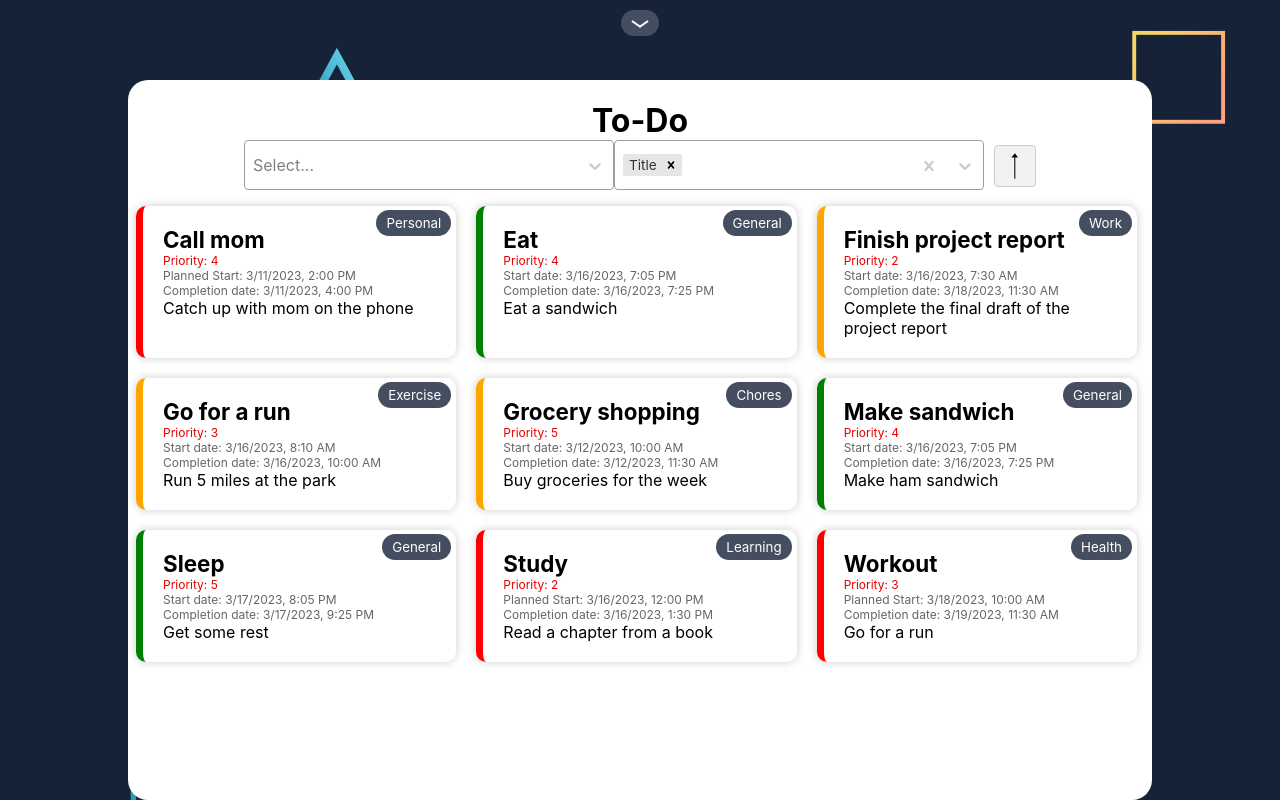
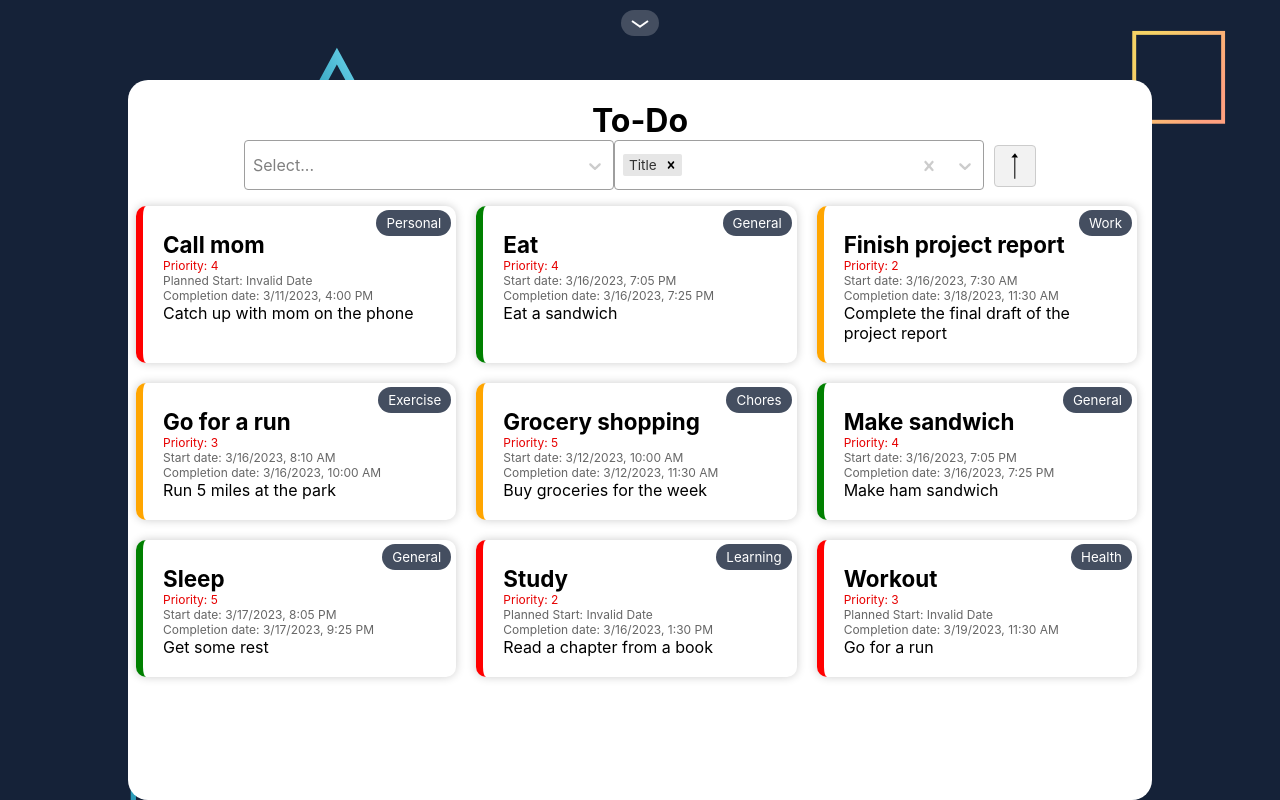
Before and after one commit to DanielGRasmussen/todo-fullstack, a React (Create React App) app: page / in a window 1280 px wide. Built offline with nearby package versions, Linux system fonts and the light colour scheme.

Commit message:
Added cleaning of user input and verification of user info. Also added a Notice that appears and closes with animations.

```diff
--- a/package.json
+++ b/package.json
@@ -6,6 +6,7 @@
 		"@testing-library/jest-dom": "^5.16.5",
 		"@testing-library/react": "^13.4.0",
 		"@testing-library/user-event": "^13.5.0",
+		"dompurify": "^3.0.1",
 		"normalize.css": "^8.0.1",
 		"react": "^18.2.0",
 		"react-dom": "^18.2.0",
--- a/src/ExternalServices.ts
+++ b/src/ExternalServices.ts
@@ -1,169 +1,295 @@
 import { ITodoData } from "./main/TodoList";
-import { sleep } from "./utils";
+import { cleanUserInput, sleep } from "./utils";
 
 let todos: ITodoData[] = [
 	{
 		id: "1",
 		created: new Date("15 March 2023 19:30 UTC").toISOString(),
-		proposedStartDate: new Date("16 March 2023 19:00 UTC").toISOString(),
+		proposedStartDate: cleanUserInput(
+			new Date("16 March 2023 19:00 UTC").toISOString()
+		),
 		actualStartDate: new Date("16 March 2023 19:05 UTC").toISOString(),
-		proposedEndDate: new Date("16 March 2023 19:30 UTC").toISOString(),
+		proposedEndDate: cleanUserInput(
+			new Date("16 March 2023 19:30 UTC").toISOString()
+		),
 		actualEndDate: new Date("16 March 2023 19:25 UTC").toISOString(),
-		title: "Eat",
-		description: "Eat a sandwich",
-		type: "General",
+		title: cleanUserInput("Eat"),
+		description: cleanUserInput("Eat a sandwich"),
+		type: cleanUserInput("General"),
 		subTasks: [
-			{ name: "", link: true, id: "19384" },
-			{ name: "Eat the sandwich", link: false, id: "" }
+			{
+				name: cleanUserInput(""),
+				link: true,
+				id: "19384"
+			},
+			{
+				name: cleanUserInput("Eat the sandwich"),
+				link: false,
+				id: ""
+			}
 		],
-		priority: "4",
+		priority: cleanUserInput("4"),
 		status: "complete",
 		lastUpdated: new Date("17 March 2023 19:25 UTC").toISOString()
 	},
 	{
 		id: "19384",
 		created: new Date("15 March 2023 19:30 UTC").toISOString(),
-		proposedStartDate: new Date("16 March 2023 19:00 UTC").toISOString(),
+		proposedStartDate: cleanUserInput(
+			new Date("16 March 2023 19:00 UTC").toISOString()
+		),
 		actualStartDate: new Date("16 March 2023 19:05 UTC").toISOString(),
-		proposedEndDate: new Date("16 March 2023 19:30 UTC").toISOString(),
+		proposedEndDate: cleanUserInput(
+			new Date("16 March 2023 19:30 UTC").toISOString()
+		),
 		actualEndDate: new Date("16 March 2023 19:25 UTC").toISOString(),
-		title: "Make sandwich",
-		description: "Make ham sandwich",
-		type: "General",
+		title: cleanUserInput("Make sandwich"),
+		description: cleanUserInput("Make ham sandwich"),
+		type: cleanUserInput("General"),
 		subTasks: [],
-		priority: "4",
+		priority: cleanUserInput("4"),
 		status: "complete",
 		lastUpdated: new Date("17 March 2023 19:25 UTC").toISOString()
 	},
 	{
 		id: "2",
 		created: new Date("16 March 2023 19:30 UTC").toISOString(),
-		proposedStartDate: new Date("17 March 2023 20:00 UTC").toISOString(),
+		proposedStartDate: cleanUserInput(
+			new Date("17 March 2023 20:00 UTC").toISOString()
+		),
 		actualStartDate: new Date("17 March 2023 20:05 UTC").toISOString(),
-		proposedEndDate: new Date("17 March 2023 21:30 UTC").toISOString(),
+		proposedEndDate: cleanUserInput(
+			new Date("17 March 2023 21:30 UTC").toISOString()
+		),
 		actualEndDate: new Date("17 March 2023 21:25 UTC").toISOString(),
-		title: "Sleep",
-		description: "Get some rest",
-		type: "General",
+		title: cleanUserInput("Sleep"),
+		description: cleanUserInput("Get some rest"),
+		type: cleanUserInput("General"),
 		subTasks: [
-			{ name: "Go to bed", link: false, id: "" },
-			{ name: "Wake up refreshed", link: false, id: "" }
+			{
+				name: cleanUserInput("Go to bed"),
+				link: false,
+				id: ""
+			},
+			{
+				name: cleanUserInput("Wake up refreshed"),
+				link: false,
+				id: ""
+			}
 		],
-		priority: "5",
+		priority: cleanUserInput("5"),
 		status: "complete",
 		lastUpdated: new Date("17 March 2023 21:25 UTC").toISOString()
 	},
 	{
 		id: "3",
 		created: new Date("17 March 2023 19:30 UTC").toISOString(),
-		proposedStartDate: new Date("18 March 2023 10:00 UTC").toISOString(),
+		proposedStartDate: cleanUserInput(
+			new Date("18 March 2023 10:00 UTC").toISOString()
+		),
 		actualStartDate: "",
-		proposedEndDate: new Date("19 March 2023 11:30 UTC").toISOString(),
+		proposedEndDate: cleanUserInput(
+			new Date("19 March 2023 11:30 UTC").toISOString()
+		),
 		actualEndDate: "",
-		title: "Workout",
-		description: "Go for a run",
-		type: "Health",
+		title: cleanUserInput("Workout"),
+		description: cleanUserInput("Go for a run"),
+		type: cleanUserInput("Health"),
 		subTasks: [
-			{ name: "Put on running shoes", link: false, id: "" },
-			{ name: "Run for 30 minutes", link: false, id: "" },
-			{ name: "Stretch", link: false, id: "" }
+			{
+				name: cleanUserInput("Put on running shoes"),
+				link: false,
+				id: ""
+			},
+			{
+				name: cleanUserInput("Run for 30 minutes"),
+				link: false,
+				id: ""
+			},
+			{
+				name: cleanUserInput("Stretch"),
+				link: false,
+				id: ""
+			}
 		],
-		priority: "3",
+		priority: cleanUserInput("3"),
 		status: "incomplete",
 		lastUpdated: new Date("04 March 2023 11:25 UTC").toISOString()
 	},
 	{
 		id: "4",
 		created: new Date("16 March 2023 19:30 UTC").toISOString(),
-		proposedStartDate: new Date("16 March 2023 12:00 UTC").toISOString(),
+		proposedStartDate: cleanUserInput(
+			new Date("16 March 2023 12:00 UTC").toISOString()
+		),
 		actualStartDate: "",
-		proposedEndDate: new Date("16 March 2023 13:30 UTC").toISOString(),
+		proposedEndDate: cleanUserInput(
+			new Date("16 March 2023 13:30 UTC").toISOString()
+		),
 		actualEndDate: "",
-		title: "Study",
-		description: "Read a chapter from a book",
-		type: "Learning",
+		title: cleanUserInput("Study"),
+		description: cleanUserInput("Read a chapter from a book"),
+		type: cleanUserInput("Learning"),
 		subTasks: [
-			{ name: "Choose a book", link: false, id: "" },
-			{ name: "Read for 30 minutes", link: false, id: "" },
-			{ name: "Take notes", link: false, id: "" }
+			{
+				name: cleanUserInput("Choose a book"),
+				link: false,
+				id: ""
+			},
+			{
+				name: cleanUserInput("Read for 30 minutes"),
+				link: false,
+				id: ""
+			},
+			{
+				name: cleanUserInput("Take notes"),
+				link: false,
+				id: ""
+			}
 		],
-		priority: "2",
+		priority: cleanUserInput("2"),
 		status: "incomplete",
 		lastUpdated: new Date("04 March 2023 13:25 UTC").toISOString()
 	},
 	{
 		id: "5",
 		created: new Date("05 March 2023 09:15 UTC").toISOString(),
-		proposedStartDate: new Date("16 March 2023 08:00 UTC").toISOString(),
+		proposedStartDate: cleanUserInput(
+			new Date("16 March 2023 08:00 UTC").toISOString()
+		),
 		actualStartDate: new Date("16 March 2023 08:10 UTC").toISOString(),
-		proposedEndDate: new Date("16 March 2023 10:00 UTC").toISOString(),
+		proposedEndDate: cleanUserInput(
+			new Date("16 March 2023 10:00 UTC").toISOString()
+		),
 		actualEndDate: "",
-		title: "Go for a run",
-		description: "Run 5 miles at the park",
-		type: "Exercise",
+		title: cleanUserInput("Go for a run"),
+		description: cleanUserInput("Run 5 miles at the park"),
+		type: cleanUserInput("Exercise"),
 		subTasks: [
-			{ name: "Stretch", link: false, id: "" },
-			{ name: "Warm up", link: false, id: "" },
-			{ name: "Cool down", link: false, id: "" }
+			{
+				name: cleanUserInput("Stretch"),
+				link: false,
+				id: ""
+			},
+			{
+				name: cleanUserInput("Warm up"),
+				link: false,
+				id: ""
+			},
+			{
+				name: cleanUserInput("Cool down"),
+				link: false,
+				id: ""
+			}
 		],
-		priority: "3",
+		priority: cleanUserInput("3"),
 		status: "in-progress",
 		lastUpdated: new Date("06 March 2023 09:45 UTC").toISOString()
 	},
 	{
 		id: "6",
 		created: new Date("07 March 2023 14:30 UTC").toISOString(),
-		proposedStartDate: new Date("16 March 2023 10:00 UTC").toISOString(),
+		proposedStartDate: cleanUserInput(
+			new Date("16 March 2023 10:00 UTC").toISOString()
+		),
 		actualStartDate: new Date("16 March 2023 7:30 UTC").toISOString(),
-		proposedEndDate: new Date("18 March 2023 11:30 UTC").toISOString(),
+		proposedEndDate: cleanUserInput(
+			new Date("18 March 2023 11:30 UTC").toISOString()
+		),
 		actualEndDate: "",
-		title: "Finish project report",
-		description: "Complete the final draft of the project report",
-		type: "Work",
+		title: cleanUserInput("Finish project report"),
+		description: cleanUserInput(
+			"Complete the final draft of the project report"
+		),
+		type: cleanUserInput("Work"),
 		subTasks: [
-			{ name: "Write introduction", link: false, id: "" },
-			{ name: "Add charts and graphs", link: false, id: "" },
-			{ name: "Proofread", link: false, id: "" }
+			{
+				name: cleanUserInput("Write introduction"),
+				link: false,
+				id: ""
+			},
+			{
+				name: cleanUserInput("Add charts and graphs"),
+				link: false,
+				id: ""
+			},
+			{
+				name: cleanUserInput("Proofread"),
+				link: false,
+				id: ""
+			}
 		],
-		priority: "2",
+		priority: cleanUserInput("2"),
 		status: "in-progress",
 		lastUpdated: new Date("08 March 2023 11:30 UTC").toISOString()
 	},
 	{
 		id: "7",
 		created: new Date("10 March 2023 16:45 UTC").toISOString(),
-		proposedStartDate: new Date("11 March 2023 14:00 UTC").toISOString(),
+		proposedStartDate: cleanUserInput(
+			new Date("11 March 2023 14:00 UTC").toISOString()
+		),
 		actualStartDate: "",
-		proposedEndDate: new Date("11 March 2023 16:00 UTC").toISOString(),
+		proposedEndDate: cleanUserInput(
+			new Date("11 March 2023 16:00 UTC").toISOString()
+		),
 		actualEndDate: "",
-		title: "Call mom",
-		description: "Catch up with mom on the phone",
-		type: "Personal",
+		title: cleanUserInput("Call mom"),
+		description: cleanUserInput("Catch up with mom on the phone"),
+		type: cleanUserInput("Personal"),
 		subTasks: [
-			{ name: "Make the call", link: false, id: "" },
-			{ name: "Ask about her day", link: false, id: "" },
-			{ name: "Tell her about yours", link: false, id: "" }
+			{
+				name: cleanUserInput("Make the call"),
+				link: false,
+				id: ""
+			},
+			{
+				name: cleanUserInput("Ask about her day"),
+				link: false,
+				id: ""
+			},
+			{
+				name: cleanUserInput("Tell her about yours"),
+				link: false,
+				id: ""
+			}
 		],
-		priority: "4",
+		priority: cleanUserInput("4"),
 		status: "incomplete",
 		lastUpdated: new Date("11 March 2023 16:00 UTC").toISOString()
 	},
 	{
 		id: "8",
 		created: new Date("12 March 2023 08:00 UTC").toISOString(),
-		proposedStartDate: new Date("12 March 2023 10:00 UTC").toISOString(),
+		proposedStartDate: cleanUserInput(
+			new Date("12 March 2023 10:00 UTC").toISOString()
+		),
 		actualStartDate: new Date("12 March 2023 10:00 UTC").toISOString(),
-		proposedEndDate: new Date("12 March 2023 11:30 UTC").toISOString(),
+		proposedEndDate: cleanUserInput(
+			new Date("12 March 2023 11:30 UTC").toISOString()
+		),
 		actualEndDate: "",
-		title: "Grocery shopping",
-		description: "Buy groceries for the week",
-		type: "Chores",
+		title: cleanUserInput("Grocery shopping"),
+		description: cleanUserInput("Buy groceries for the week"),
+		type: cleanUserInput("Chores"),
 		subTasks: [
-			{ name: "Make a list", link: false, id: "" },
-			{ name: "Go to the store", link: false, id: "" },
-			{ name: "Check off items", link: false, id: "" }
+			{
+				name: cleanUserInput("Make a list"),
+				link: false,
+				id: ""
+			},
+			{
+				name: cleanUserInput("Go to the store"),
+				link: false,
+				id: ""
+			},
+			{
+				name: cleanUserInput("Check off items"),
+				link: false,
+				id: ""
+			}
 		],
-		priority: "5",
+		priority: cleanUserInput("5"),
 		status: "in-progress",
 		lastUpdated: new Date("12 March 2023 11:30 UTC").toISOString()
 	}
--- a/src/main/TodoElement.tsx
+++ b/src/main/TodoElement.tsx
@@ -1,31 +1,33 @@
 import "./css/TodoElement.css";
 import React from "react";
-import { formatDate } from "../utils";
+import { formatDate, restoreUserInput } from "../utils";
 
 function TodoElement(todo, setIsOpen, setModalTodo): JSX.Element {
 	const behindStart: boolean =
 		todo.status === "incomplete" &&
 		!todo.actualStartDate &&
-		new Date() > new Date(todo.proposedStartDate);
+		new Date() > new Date(restoreUserInput(todo.proposedStartDate));
 	const behindFinish: boolean =
 		todo.status === "in-progress" &&
 		!todo.actualEndDate &&
-		new Date() > new Date(todo.proposedEndDate);
+		new Date() > new Date(restoreUserInput(todo.proposedEndDate));
 
 	return (
 		<li
 			key={todo.id}
-			className={`todo-item ${todo.status} ${todo.type} ${
-				behindStart || behindFinish ? "behind" : ""
-			}`}
+			className={`todo-item ${todo.status} ${restoreUserInput(
+				todo.type
+			)} ${behindStart || behindFinish ? "behind" : ""}`}
 			onClick={() => {
 				setIsOpen(true);
 				setModalTodo(todo);
 			}}
 		>
-			<h3>{todo.title}</h3>
-			<p className="type">{todo.type}</p>
-			<p className="priority">Priority: {todo.priority}</p>
+			<h3>{restoreUserInput(todo.title)}</h3>
+			<p className="type">{restoreUserInput(todo.type)}</p>
+			<p className="priority">
+				Priority: {restoreUserInput(todo.priority)}
+			</p>
 			<p className="date">
 				{todo.actualStartDate
 					? `Start date: ${formatDate(todo.actualStartDate)}`
@@ -36,10 +38,10 @@ function TodoElement(todo, setIsOpen, setModalTodo): JSX.Element {
 				{formatDate(
 					todo.actualEndDate
 						? todo.actualEndDate
-						: todo.proposedEndDate
+						: restoreUserInput(todo.proposedEndDate)
 				)}
 			</p>
-			<p className="description">{todo.description}</p>
+			<p className="description">{restoreUserInput(todo.description)}</p>
 		</li>
 	);
 }
--- a/src/main/css/TodoElement.css
+++ b/src/main/css/TodoElement.css
@@ -7,7 +7,7 @@
 }
 
 .todo-item h3 {
-    margin: 0;
+    margin: 5px 0 0 0;
     font-size: 1.4rem;
 }
 
--- a/src/modal/Modal.tsx
+++ b/src/modal/Modal.tsx
@@ -1,11 +1,24 @@
 import "./css/Modal.css";
 import React, { useState } from "react";
 import Dates from "./Dates";
-import { sleep } from "../utils";
+import {
+	checkPriorityValid,
+	cleanUserInput,
+	isDateFormatValid,
+	restoreUserInput,
+	sleep
+} from "../utils";
 import SubTask from "./SubTask";
 import { deleteTodoById } from "../ExternalServices";
 
-function Modal(isOpen: boolean, setIsOpen, todo, setModalTodo, fetchTodoList) {
+function Modal(
+	isOpen: boolean,
+	setIsOpen,
+	todo,
+	setModalTodo,
+	fetchTodoList,
+	startNotice
+) {
 	const [change, setChange] = useState(false);
 
 	function toggleModal() {
@@ -25,7 +38,22 @@ function Modal(isOpen: boolean, setIsOpen, todo, setModalTodo, fetchTodoList) {
 	function dataChange(newValue, dataType: string) {
 		// General dataChange function to reload the modal and pass on new data to db
 		if (todo[dataType] === newValue) return;
-		todo[dataType] = newValue;
+		if (dataType === "priority") {
+			if (!checkPriorityValid(newValue)) {
+				startNotice("error", "Invalid Priority Entry", 2000);
+				return;
+			}
+		} else if (
+			dataType === "proposedStartDate" ||
+			dataType === "proposedEndDate"
+		) {
+			if (!isDateFormatValid(newValue)) {
+				startNotice("error", "Invalid Date", 2000);
+				return;
+			}
+		}
+
+		todo[dataType] = cleanUserInput(newValue);
 		todo.lastUpdated = new Date().toISOString();
 		// Here we should place a call to external services to update db
 		fetchTodoList();
@@ -65,7 +93,7 @@ function Modal(isOpen: boolean, setIsOpen, todo, setModalTodo, fetchTodoList) {
 			<div id="modal">
 				<input
 					type="text"
-					defaultValue={todo.title}
+					defaultValue={restoreUserInput(todo.title)}
 					onBlur={(event) => {
 						dataChange(event.target.value, "title");
 					}}
@@ -86,7 +114,7 @@ function Modal(isOpen: boolean, setIsOpen, todo, setModalTodo, fetchTodoList) {
 				<p className="type">
 					<input
 						type="text"
-						defaultValue={todo.type}
+						defaultValue={restoreUserInput(todo.type)}
 						onBlur={(event) => {
 							dataChange(event.target.value, "type");
 						}}
@@ -96,7 +124,7 @@ function Modal(isOpen: boolean, setIsOpen, todo, setModalTodo, fetchTodoList) {
 					Priority:{" "}
 					<input
 						type="text"
-						defaultValue={todo.priority}
+						defaultValue={restoreUserInput(todo.priority)}
 						onBlur={(event) => {
 							dataChange(event.target.value, "priority");
 						}}
@@ -115,7 +143,7 @@ function Modal(isOpen: boolean, setIsOpen, todo, setModalTodo, fetchTodoList) {
 				</ul>
 				<h3>Description</h3>
 				<textarea
-					defaultValue={todo.description}
+					defaultValue={restoreUserInput(todo.description)}
 					onBlur={(event) => {
 						dataChange(event.target.value, "description");
 					}}
--- a/src/utils.ts
+++ b/src/utils.ts
@@ -1,3 +1,5 @@
+import DOMPurify from "dompurify";
+
 export function formatDate(ISOstring: string): string {
 	// Convert ISO to date
 	return new Date(ISOstring).toLocaleString("en-US", {
@@ -25,3 +27,36 @@ export function clickAnywhere(elements: Element[], next): void {
 export function sleep(ms): Promise<void> {
 	return new Promise((resolve) => setTimeout(resolve, ms));
 }
+
+export function cleanUserInput(input: string): string {
+	// Sanitize the input
+	const sanitizedValue = DOMPurify.sanitize(input);
+	return encodeURIComponent(sanitizedValue);
+}
+
+export function restoreUserInput(input: string): string {
+	return decodeURIComponent(input);
+}
+
+export function checkPriorityValid(priority: string): boolean {
+	const num = parseInt(priority);
+	return !isNaN(num) && num >= 0 && num <= 9 && priority.length === 1;
+}
+
+export function isDateFormatValid(dateString: string): boolean {
+	const dateRegex =
+		/^(0?[1-9]|1[012])\/(0?[1-9]|[12][0-9]|3[01])\/\d{4},\s([1-9]|1[0-2]):([0-5][0-9])\s(AM|PM)$/;
+	/* Forgot how annoying regex is, thank you ChatGPT:
+	 * (0?[1-9]|1[012]) matches the month, allowing for a leading zero if the month is between 1 and 9.
+	 * (0?[1-9]|[12][0-9]|3[01]) matches the day of the month, allowing for a leading zero if the day is between 1 and 9, and restricting the day to be between 1 and 31.
+	 * \d{4} matches the year as a four-digit number.
+	 * , matches the comma separating the date and time.
+	 * \s matches any whitespace character (including spaces, tabs, and line breaks).
+	 * ([1-9]|1[0-2]) matches the hour in 12-hour format, allowing for a leading zero if the hour is between 1 and 9, and restricting the hour to be between 1 and 12.
+	 * ([0-5][0-9]) matches the minute, restricting it to be between 00 and 59.
+	 * \s matches any whitespace character.
+	 * (AM|PM) matches the meridiem (either "AM" or "PM").
+	 */
+
+	return dateRegex.test(dateString);
+}
```
Also changed, not shown: src/main/Main.tsx (+33 -1 lines), src/main/Notice.tsx (added, +20 -0 lines), src/main/css/Notice.css (added, +54 -0 lines), src/modal/Dates.tsx (+15 -7 lines), src/modal/SubTask.tsx (+4 -3 lines), 1 other file (tests, documents, lock files or other folders).
